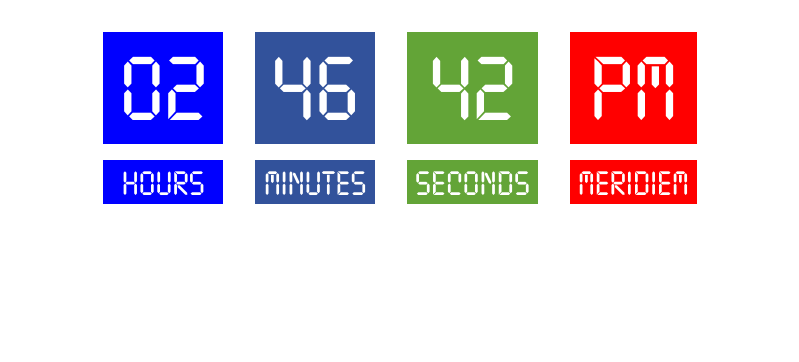
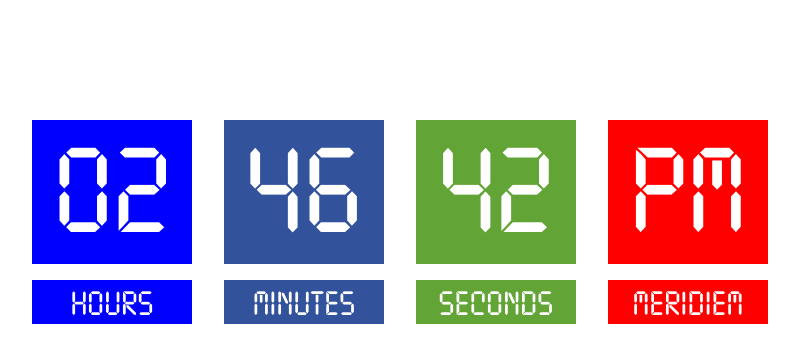
Before and after one commit to bob-fornal/digital-clock, a plain HTML site: page index.html in a window 1280 px wide. Shown: the whole page, without its empty margins (240-1039 px from the left). Drawn offline with Linux system fonts and the light colour scheme.

Commit message:
Optimizations and Abstractions

```diff
--- a/clock.css
+++ b/clock.css
@@ -12,7 +12,7 @@
   justify-content: center;
   gap: 2em;
 
-  margin: 2em;
+  margin: 15vh 0 0 0;
 }
 
 .basic-block {
@@ -22,7 +22,8 @@
 }
 
 .number {
-  font: 96px ticking;
+  font: 128px ticking;
+  width: 1em;
   padding: 16px 16px 0 16px;
   text-align: center;
 }
@@ -32,26 +33,27 @@
   text-align: center;
 }
 
+.number,
+.identifier {
+  color: white;
+}
+
 .hours .number,
 .hours .identifier {
   background-color: blue;
-  color: white;
 }
 
 .minutes .number,
 .minutes .identifier {
   background-color: #32529B;
-  color: white;
 }
 
 .seconds .number,
 .seconds .identifier {
   background-color: #63a437;
-  color: white;
 }
 
 .meridiem .number,
 .meridiem .identifier {
   background-color: red;
-  color: white;
 }
--- a/clock.js
+++ b/clock.js
@@ -7,33 +7,45 @@ class Clock {
     seconds: null,
     meridiem: null
   };
+  items = Object.keys(this.placeholders);
 
   constructor() {
     this.init();
   }
 
   init = () => {
-    this.placeholders.hours = document.getElementById('hours').getElementsByClassName('number')[0];
-    this.placeholders.minutes = document.getElementById('minutes').getElementsByClassName('number')[0];
-    this.placeholders.seconds = document.getElementById('seconds').getElementsByClassName('number')[0];
-    this.placeholders.meridiem = document.getElementById('meridiem').getElementsByClassName('number')[0];
-    console.log(this.placeholders);
-
+    this.captureElements();
     setInterval(this.processTime.bind(this), 1000);
   };
 
   processTime = () => {
     const date = new Date();
+    const hours24 = date.getHours();
+    const hours12 = hours24 % 12;
 
-    const hours = ((date.getHours() % 12) ? (date.getHours() % 12) : 12).toString().padStart(2, '0');
-    const meridiem = (date.getHours() >= 12) ? 'PM' : 'AM';
-    const minutes = date.getMinutes().toString().padStart(2, '0');
-    const seconds = date.getSeconds().toString().padStart(2, '0');
+    const hours = this.toPaddedString((hours12) ? hours12 : 12);
+    const meridiem = (hours24 >= 12) ? 'PM' : 'AM';
+    const minutes = this.toPaddedString(date.getMinutes());
+    const seconds = this.toPaddedString(date.getSeconds());
 
-    this.placeholders.hours.innerText = hours;
-    this.placeholders.minutes.innerText = minutes;
-    this.placeholders.seconds.innerText = seconds;
-    this.placeholders.meridiem.innerText = meridiem;
+    this.setElements({ hours, minutes, seconds, meridiem });
+  };
+
+  // Abstractions
+  getElement = (content) => document.getElementById(content).getElementsByClassName('number')[0];
+
+  captureElements = () => {
+    this.items.forEach((item) => {
+      this.placeholders[item] = this.getElement(item);
+    });
+  };
+
+  toPaddedString = (data) => data.toString().padStart(2, '0');
+
+  setElements = (data) => {
+    this.items.forEach((item) => {
+      this.placeholders[item].innerText = data[item];
+    });
   };
 
 }
```
